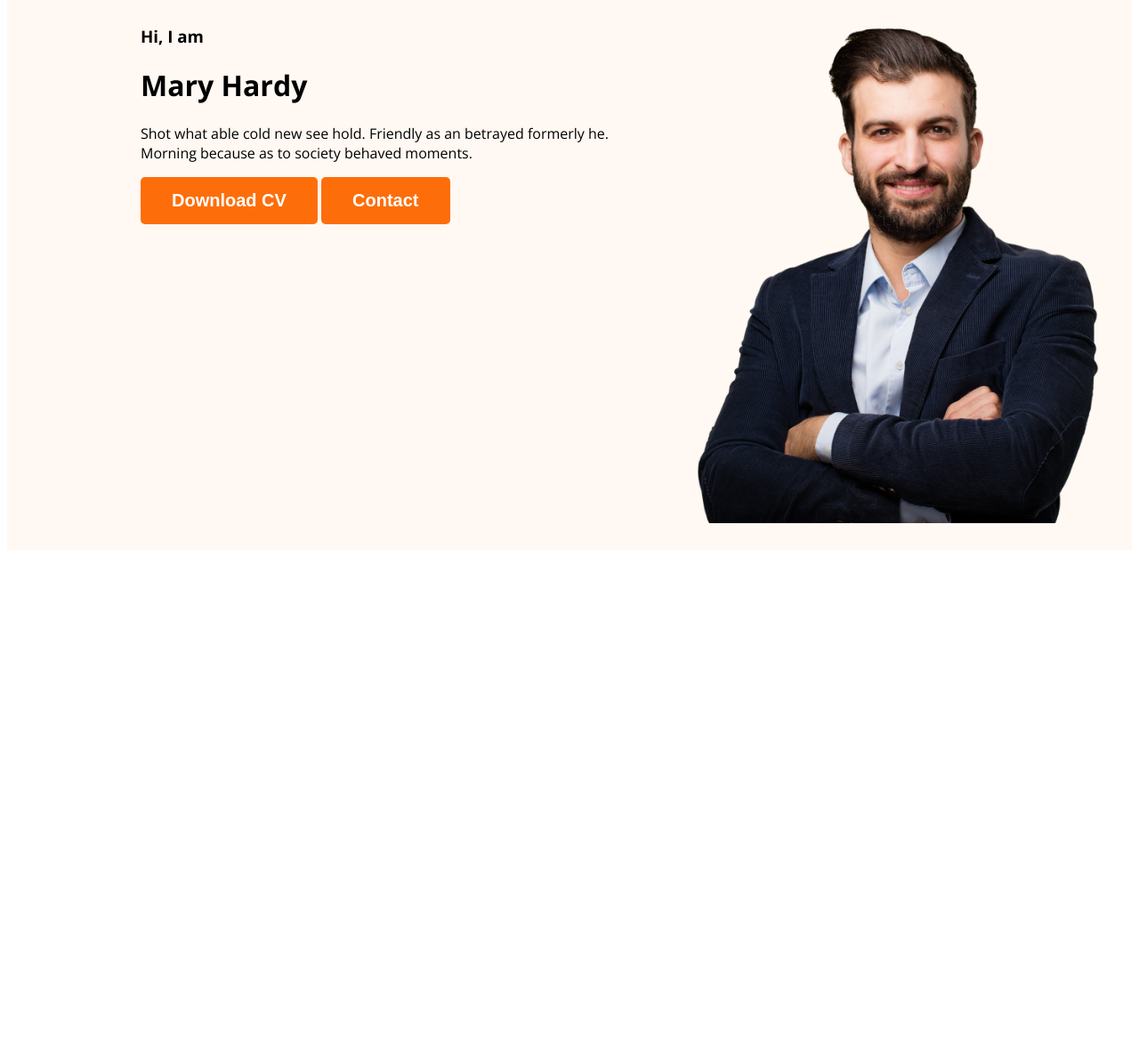
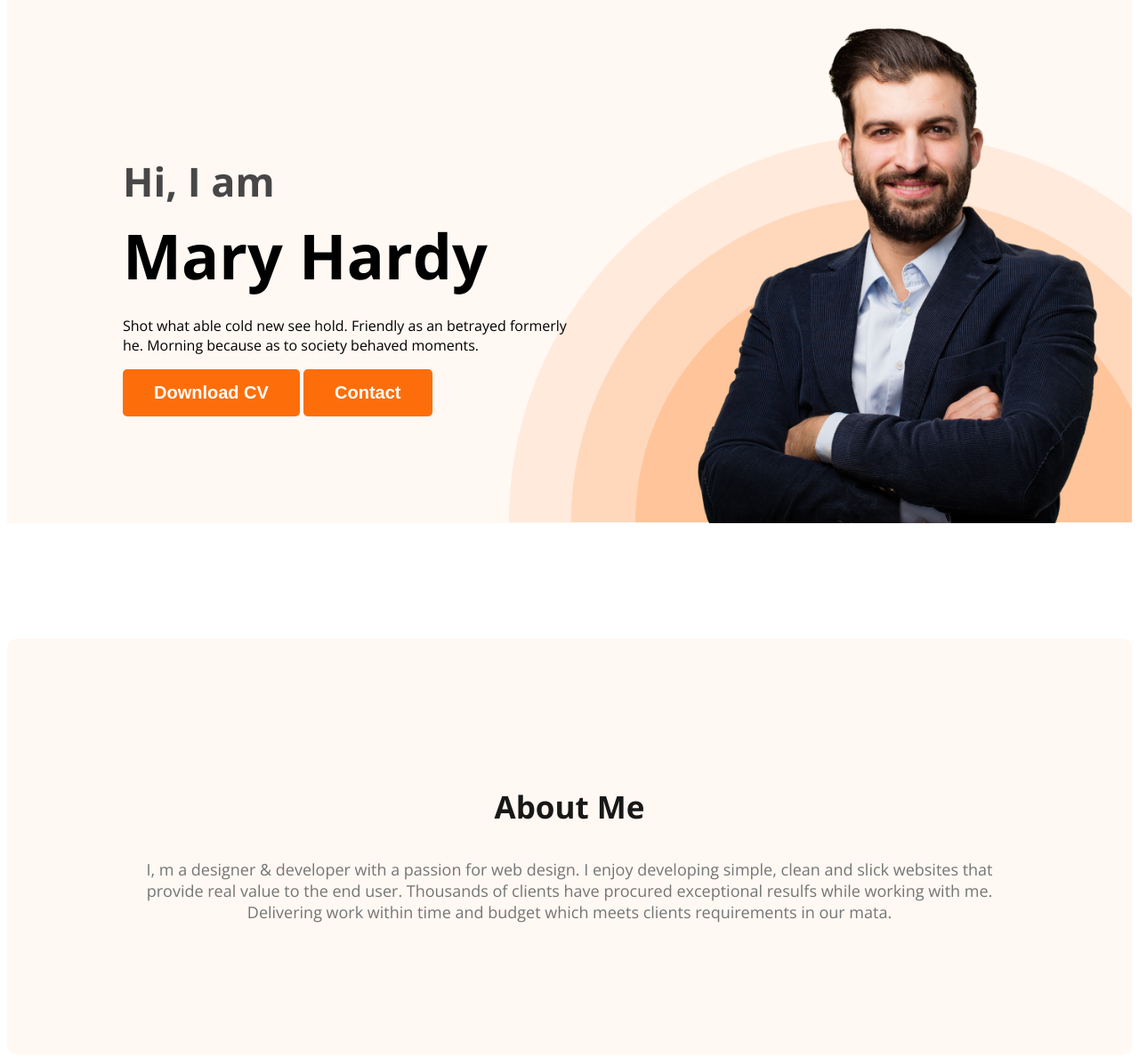
Before and after one commit to oli4ever/webdeveloper-portfolio, a plain HTML site: page index.html in a window 1280 px wide. Shown: the part 180-1368 px from the top of the page at 89% size. Before the commit the page ends 806 px from the top, so only its background shows below. Drawn offline with nearby package versions, Linux system fonts and the light colour scheme.

Commit message:
about section created

```diff
--- a/index.html
+++ b/index.html
@@ -26,17 +26,21 @@
             <div class="banner-content">
                 <h3 class="banner-greeting">Hi, I am</h3>
                 <h1 class="banner-title">Mary Hardy</h1>
-                <p>Shot what able cold new see hold.
+                <p class="banner-description">Shot what able cold new see hold.
                     Friendly as an betrayed formerly he.
                     Morning because as to society behaved moments.</p>
                 <button class="btn-primary">Download CV</button>
                 <button class="btn-primary">Contact</button>
             </div>
+
             <img class="profile-pic" src="images/hardy.png" alt="">
         </div>
     </header>
     <main>
-
+        <section class="about">
+            <h3 class="section-title">About Me</h3>
+            <p class="section-description">I, m a designer & developer with a passion for web design. I enjoy developing simple, clean and slick websites that provide real value to the end user. Thousands of clients have procured exceptional resulfs while working with me. Delivering work within time and budget which meets clients requirements in our mata.</p>
+        </section>
     </main>
     <footer>
 
--- a/styles/portfolio.css
+++ b/styles/portfolio.css
@@ -11,11 +11,24 @@ body {
 .btn-primary {
     border-radius: 5px;
     background: #fd6e0a;
-    border:0;
-    color:white;
+    border: 0;
+    color: white;
     font-size: 20px;
-    font-weight:700;
-    padding:15px 35px;
+    font-weight: 700;
+    padding: 15px 35px;
+}
+
+.section-title {
+    color: #181818;
+    text-align: center;
+    font-size: 35px;
+    font-weight: 700;
+}
+
+.section-description {
+    color: #757575;
+    text-align: center;
+    font-size: 18px;
 }
 
 /* nav related styles */
@@ -48,15 +61,49 @@ nav a {
 }
 
 /* header related styles */
-.header{
+.header {
     background-color: #FFF8F3;
+    background-image: url(../images/header_bg.png);
+    background-repeat: no-repeat;
+    background-position: bottom right;
+    background-size: 700px;
+
 }
 
-.banner{
-    padding: 30px 30px 30px 150px;
+.banner {
+    padding: 30px 30px 0px 130px;
     display: flex;
+    align-items: center;
+    justify-content: space-between;
 }
 
-.banner .profile-pic{
+.banner-content {
+    max-width: 500px;
+}
+
+.banner .profile-pic {
     width: 500px;
 }
+
+.banner-greeting {
+    font-size: 45px;
+    color: #474747;
+    margin-bottom: 0;
+}
+
+.banner-title {
+    font-size: 70px;
+    font-weight: 700;
+    margin-top: 5px;
+    margin-bottom: 20px;
+}
+
+/* main section styles */
+
+/* about section styles */
+.about {
+    padding: 130px;
+    border-radius: 10px;
+    background: #FFF8F3;
+    margin: 130px 0px;
+}
```
